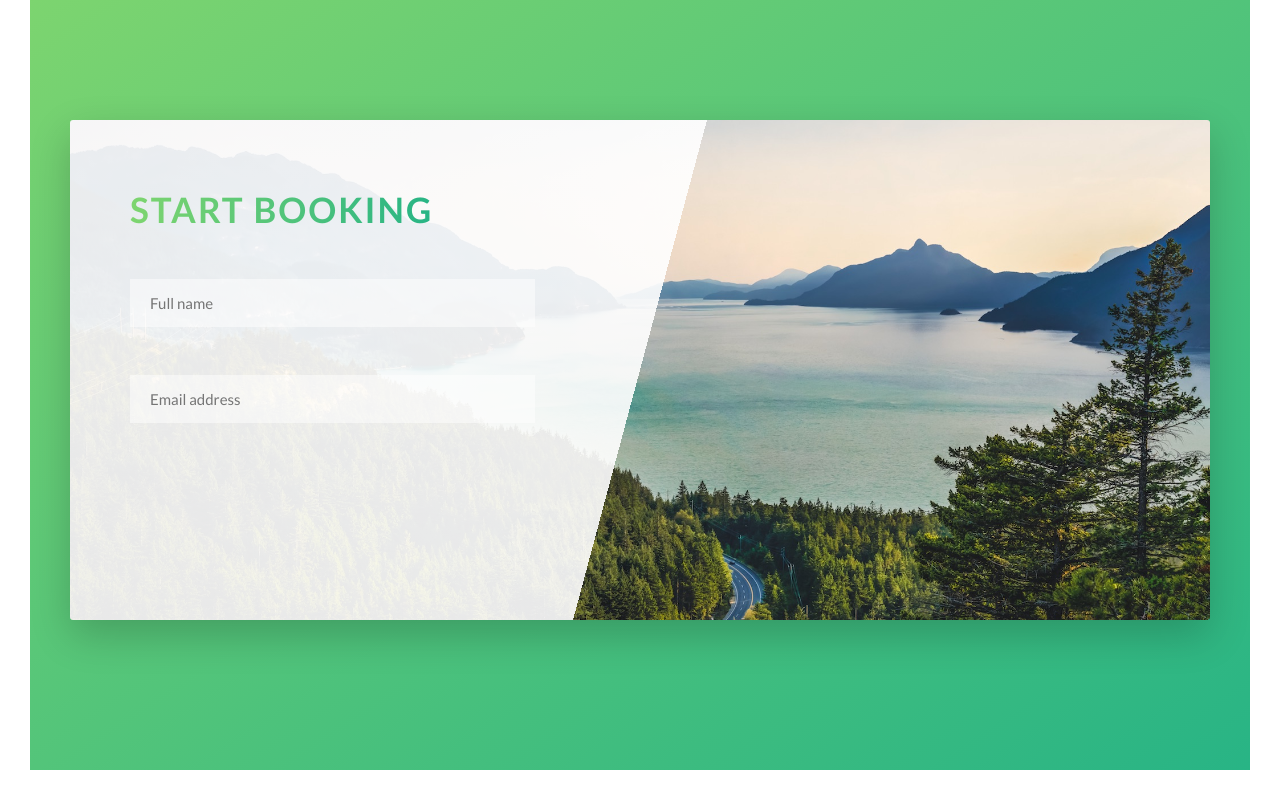
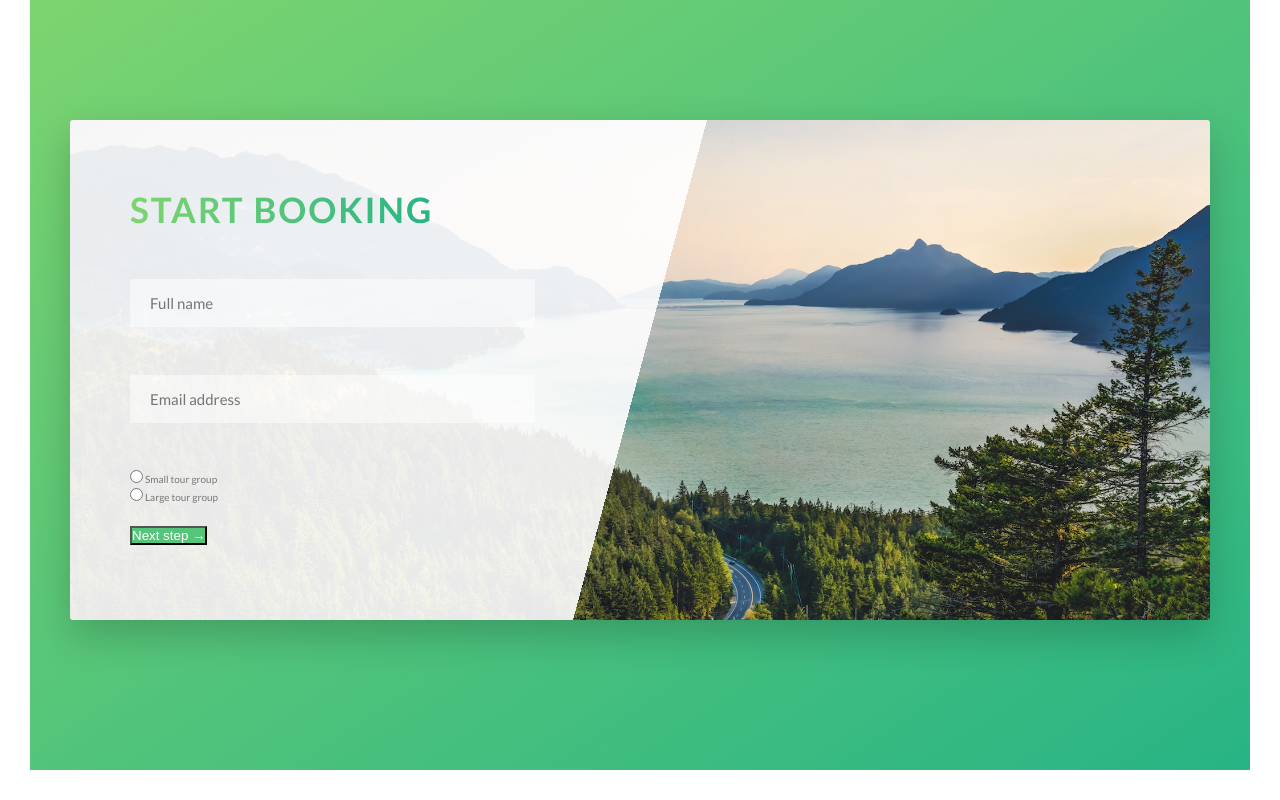
Before and after one commit to demolaemrick/natours, a website: page index.html in a window 1280 px wide. Shown: the part 4511-5311 px from the top of the page. Drawn offline with Linux system fonts and the light colour scheme.

Commit message:
FInish the form section layout

```diff
--- a/index.html
+++ b/index.html
@@ -265,6 +265,28 @@
                                    <input type="email" class="form__input" id="email" placeholder="Email address" required>
                                    <label for="email" class="form__label">Email address</label>
                                </div>
+
+                               <div class="form__group u-margin-bottom-medium">
+                                   <div class="form__radio-group">
+                                       <input type="radio" class="form__radio-input" id="small" name="size">
+                                       <label for="small" class="form__radio-label">
+                                            <span class="form__radio-button"></span>
+                                           Small tour group
+                                        </label>
+                                   </div>
+
+                                   <div class="form__radio-group">
+                                    <input type="radio" class="form__radio-input" id="large" name="size">
+                                    <label for="large" class="form__radio-label">
+                                        <span class="form__radio-button"></span>
+                                        Large tour group
+                                    </label>
+                                </div>
+                               </div>
+
+                               <div class="form__group">
+                                   <button class="btn btn--green">Next step &rarr;</button>
+                               </div>
                            </form>
                        </div>
                    </div>
```
